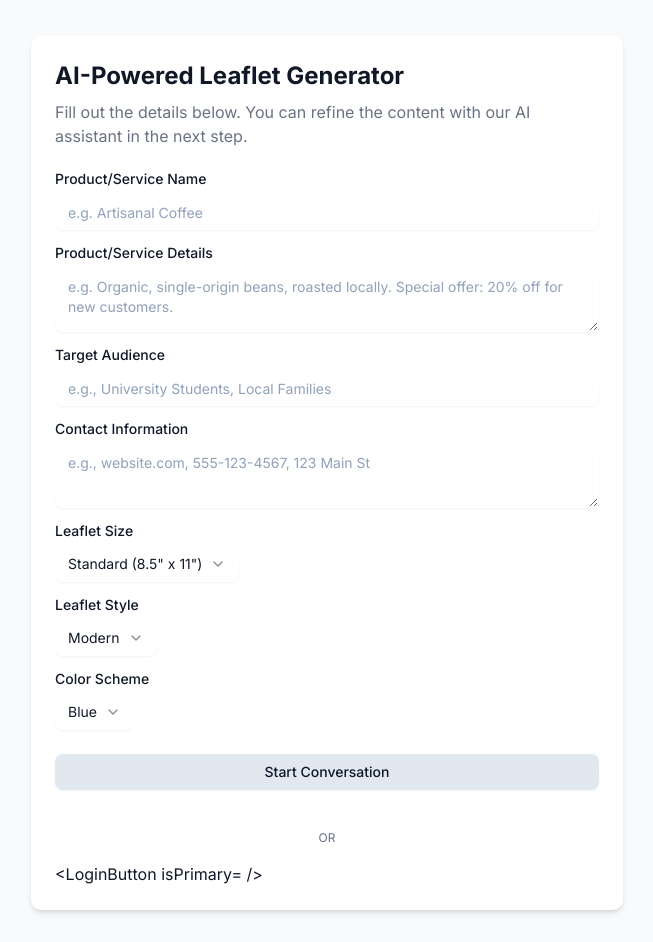
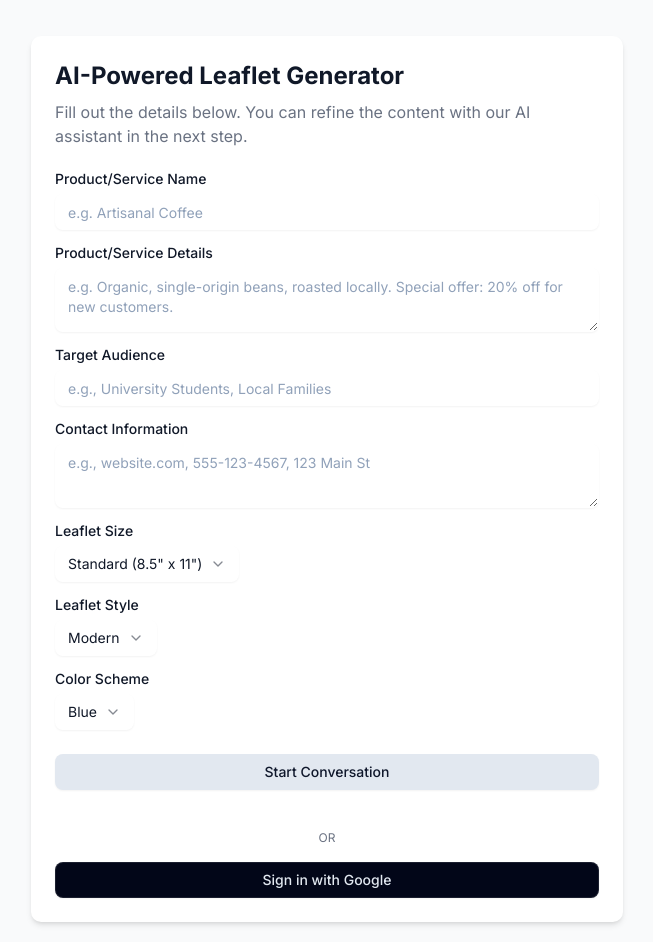
Before and after one commit to JustynaSek/LeafletDesigner, a Next.js app: page / in a window 1280 px wide. Shown: the whole page, without its empty margins (313-966 px from the left). Built offline with nearby package versions, Linux system fonts and the light colour scheme; no server answers.

Commit message:
fix in initialForm

```diff
--- a/app/components/InitialForm.tsx
+++ b/app/components/InitialForm.tsx
@@ -13,6 +13,7 @@ import {
   SelectTrigger,
   SelectValue,
 } from '@/components/ui/select';
+import { LoginButton } from './LoginButton';
 
 interface InitialFormProps {
   onStartConversation: (initialData: {
@@ -96,7 +97,7 @@ export function InitialForm({
           been saved.
         </p>
         <div className='max-w-xs mx-auto'>
-         &lt;LoginButton isPrimary={false} /&gt;
+          <LoginButton isPrimary={false} />
         </div>
       </div>
     );
@@ -251,7 +252,7 @@ export function InitialForm({
                 </span>
               </div>
             </div>
-            &lt;LoginButton isPrimary={false} /&gt;
+            <LoginButton isPrimary={false} />
         </>
       )}
     </form>
```
